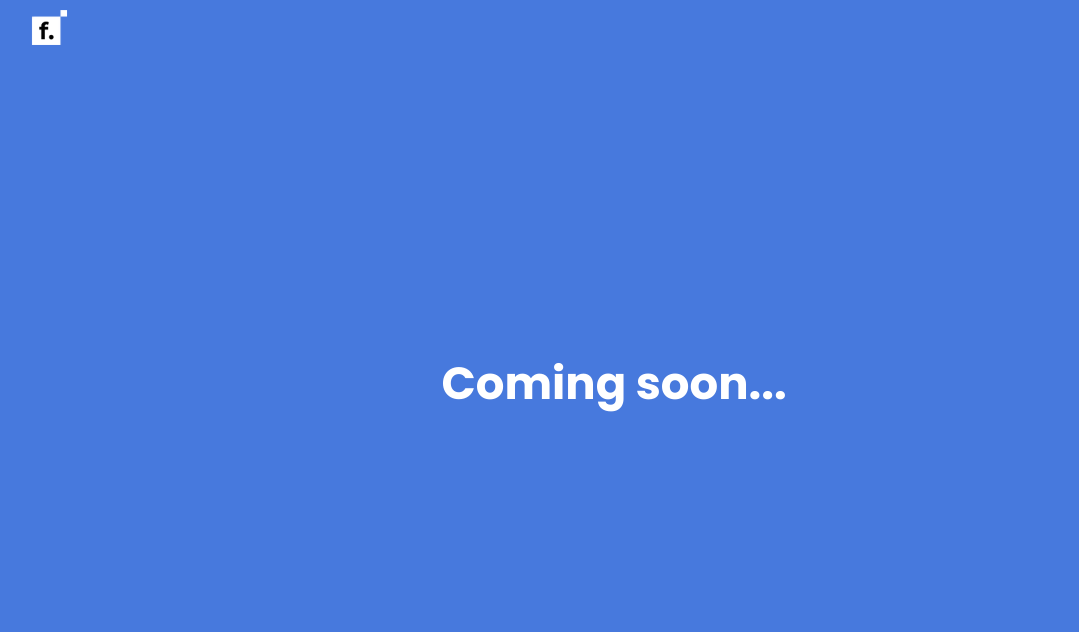
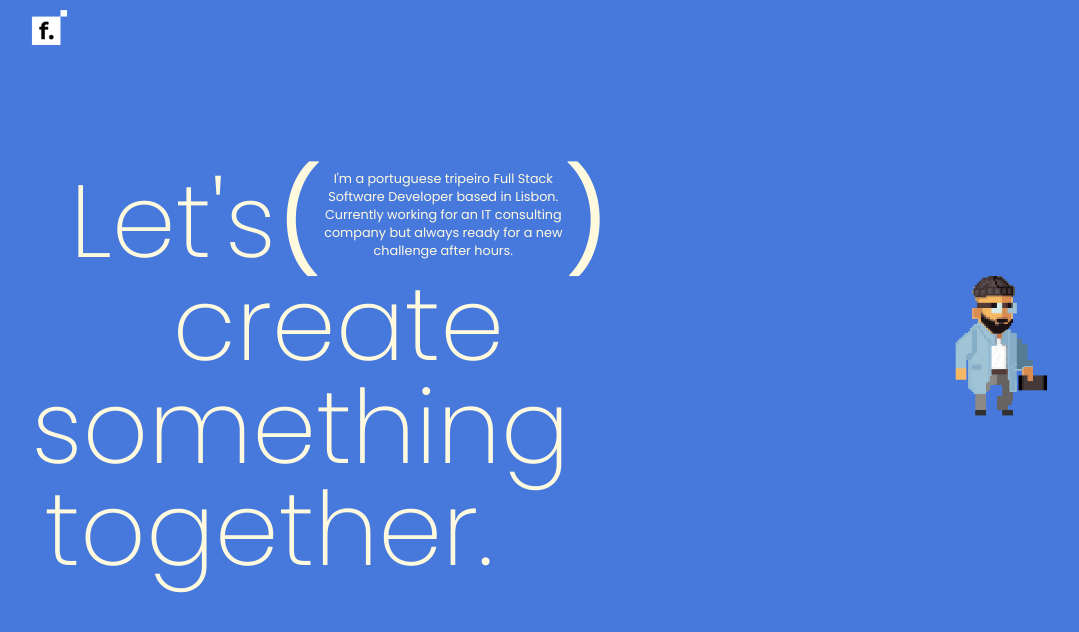
Before and after one commit to FrancisGuedes/francisguedes-website, a React (Create React App) app: page /who in a window 1280 px wide. Shown: the top 632 px of the page, without its empty margins (26-1105 px from the left). Built offline with nearby package versions, Linux system fonts and the light colour scheme.

Commit message:
first section w gif

```diff
--- a/src/containers/who/who.css
+++ b/src/containers/who/who.css
@@ -1,6 +1,167 @@
 .who-wrapper {
   width: 100%;
-  height: 100%;
+  height: 100vh;
   position: absolute;
   background-color: #4779dd;
 }
+
+.first-section-text > *, .first-section-first-word-wrapper > * {
+  color: #fffade;
+}
+
+.who-wrapper-padding {
+  padding: 18vh 5vw 5vh 4.5vw;
+}
+
+.first-section-first-word-wrapper {
+  display: flex;
+  margin-bottom: -4vw;
+}
+
+.first-section-first-word-parenthesis-wrapper {
+  width: 40%;
+  display: contents;
+}
+
+.first-section-first-word-parenthesis {
+  margin: 0;
+  font-size: 8vw;
+}
+
+.first-section-first-word-parenthesis-text {
+  margin: 0;
+  font-size: 1vw;
+  position: relative;
+  text-align: center;
+  top: 2vw;
+}
+
+.first-section-container {
+  /* width: 100%;
+  height: 100vh; */
+  /* display: flex;
+  flex-direction: row;
+  flex-wrap: wrap;
+  justify-content: space-between;
+  align-items: center;
+  align-content: flex-start; */
+}
+
+.first-section-text {
+  /* display: flex;
+  flex-direction: column;
+  flex-wrap: nowrap;
+  justify-content: center;
+  align-content: flex-start;
+  align-items: flex-start; */
+  width: 50%;
+}
+
+.first-section-first-word, .first-section-second-word, .first-section-third-word, .first-section-fourth-word {
+  font-size: 8vw;
+  font-weight: 200;
+  margin-top: 0px;
+  margin-bottom:  -4vw;
+  padding: 0
+}
+
+.first-section-first-word {
+  padding-left: 3vw;
+}
+
+.first-section-second-word {
+  padding-left: 11vw;
+}
+
+.first-section-third-word {
+
+}
+
+.first-section-fourth-word {
+  padding-left: 1vw;
+}
+
+.first-section-title-wrapper {}
+
+.first-section-title {
+  font-size: 45px;
+  color: #4bdcd7;
+}
+
+.first-section-composing {
+  font-size: 25px;
+  font-weight: 400;
+}
+
+.first-section-gif-wrapper {
+  height: 14vw;
+  position: absolute;
+  right: 20%;
+  top: 30%;
+  transform: translate(50%, 10%);
+}
+
+.first-section-gif {
+  width: 100%;
+  height: 100%;
+}
+
+@media screen and (min-width: 1801px) {
+  .who-wrapper-padding {
+    padding: 14vw 15% 5vh 15%;
+  }
+
+  .first-section-title {
+    font-size: 3.1vw;
+  }
+
+  .first-section-composing {
+    font-size: 1.6vw;
+  }
+}
+
+@media screen and (max-width: 1500px) {
+  .first-section-title {
+    font-size: 45px;
+  }
+
+  .first-section-composing {
+    /* font-size: 22px; */
+  }
+}
+
+@media screen and (max-width: 1100px) {
+  .first-section-title {
+    font-size: 4.5vw;
+  }
+
+  .first-section-composing {
+    font-size: 2.2vw;
+  }
+}
+
+@media screen and (max-width: 768px) {
+  .who-wrapper-padding {
+    padding: 16vh 5vw 5vh 6.5vw;
+  }
+}
+
+@media screen and (max-width: 591px) {
+  .first-section-title {
+    font-size: 7.2vw;
+  }
+
+  .first-section-composing {
+    font-size: 3.6vw;
+  }
+}
+
+@media screen and (max-width: 478px) {
+  .first-section-title {
+    font-size: 7.5vw;
+  }
+
+  .first-section-composing {
+    font-size: 3.7vw;
+  }
+}
--- a/src/containers/who/who.tsx
+++ b/src/containers/who/who.tsx
@@ -1,6 +1,7 @@
 import { motion } from 'framer-motion';
 import { Transition, VariantsLeft, VariantsRight } from '../../util/animations/slidePageVariables';
 import './who.css';
+import { strings } from '../../util/strings';
 
 export interface WhoProps {
   isVariantsRight: boolean;
@@ -8,20 +9,10 @@ export interface WhoProps {
 
 const Who = ({ isVariantsRight }: WhoProps) => {
 
-  /* useEffect(() => {
-    document.body.style.background = colors.background.yellow;
-  }); */
+  const labelSectionOne = {...strings.whoPage.section_one};
+  let gif = require('../../assets/gif/who-first-gif.gif')
 
   let isNavbarClickFromLeftToRight = isVariantsRight;
-
-  const styleDiv: any = {
-    color: 'white',
-    textAlign: 'center',
-    position: 'absolute',
-    top: '50%',
-    right: '50%',
-    transform: 'translate(50%,-50%)'
-  }
 
   return (
     <>
@@ -35,9 +26,59 @@ const Who = ({ isVariantsRight }: WhoProps) => {
         transition={Transition}
         variants={isNavbarClickFromLeftToRight ? VariantsLeft : VariantsRight}
       >
-        <h1 style={styleDiv} className='intro-text-first-line'>
-          Coming soon...
-        </h1>
+        <div className='who-wrapper-padding'>
+          <section className='first-section-container'>
+            <div className='first-section-text'>
+              <div className='first-section-first-word-wrapper'>
+                <h2 className='first-section-first-word'>
+                  {labelSectionOne.engagement.first_word}
+                </h2>
+                <div className='first-section-first-word-parenthesis-wrapper'>
+                  <p className='first-section-first-word-parenthesis'>(</p>
+                    <p className='first-section-first-word-parenthesis-text'>
+                      {labelSectionOne.composing.second_paragraph}
+                    </p>
+                  <p className='first-section-first-word-parenthesis'>)</p>
+                </div>
+              </div>
+              <h2 className='first-section-second-word'>
+                {labelSectionOne.engagement.second_word}
+              </h2>
+              <h2 className='first-section-third-word'>
+                {labelSectionOne.engagement.third_word}
+              </h2>
+              <h2 className='first-section-fourth-word'>
+                {labelSectionOne.engagement.fourth_word}
+              </h2>
+            </div>
+            {/* <div className='first-section-text'>
+              <div className='first-section-title-wrapper'>
+                <h1 className='first-section-title'>
+                  {labelSectionOne.title}
+                </h1>
+              </div>
+                <br/>
+                <h2 className='first-section-composing'>
+                  <p style={{fontWeight:800, marginBottom:'10px'}}>{labelSectionOne.composing.first_line}</p>
+                  <p style={{marginTop:'10px'}}>{labelSectionOne.composing.second_paragraph}</p>
+                </h2>
+            </div> */}
+            <picture className='first-section-gif-wrapper'>
+              <img
+                className='first-section-gif'
+                src={gif}
+                alt="gif of me moving"
+              />
+            </picture>
+
+          </section>
+          <section>
+
+          </section>
+          <section>
+
+          </section>
+        </div>
     </motion.main>
   </>
   );
--- a/src/util/strings.ts
+++ b/src/util/strings.ts
@@ -427,6 +427,23 @@ export const strings = {
   gif: {
     text: 'waiting',
     dots: '...'
+  },
+  whoPage: {
+    section_one: {
+      title: 'My story',
+      composing: {
+        first_line: "First things first. How are you? Good? Great, let's start!",
+        second_paragraph: "I'm a portuguese tripeiro Full Stack Software Developer based in Lisbon. Currently working for an IT consulting company but always ready for a new challenge after hours.",
+      },
+      pro_bono: "I do pro bono work, so don't be shy, say hello and tell me your story.",
+      dont_care_social: "On my free time you can find me blá blá who cares, check my social if you are into it, if not, let's cary on.",
+      engagement: {
+        first_word: "Let's",
+        second_word: 'create',
+        third_word: 'something',
+        fourth_word: 'together.'
+      },
+    }
   }
 }
 
```
Also changed, not shown: src/assets/gif/who-first-gif.gif (renamed from src/assets/gif/pixil-gif-me-no-bg.gif).
